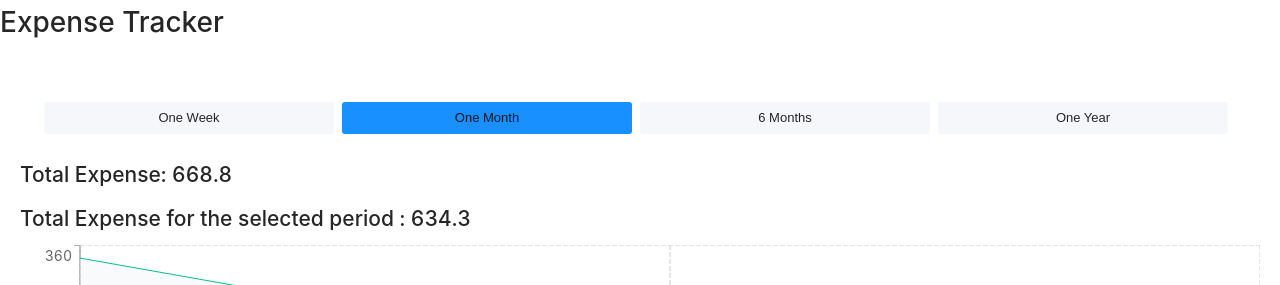
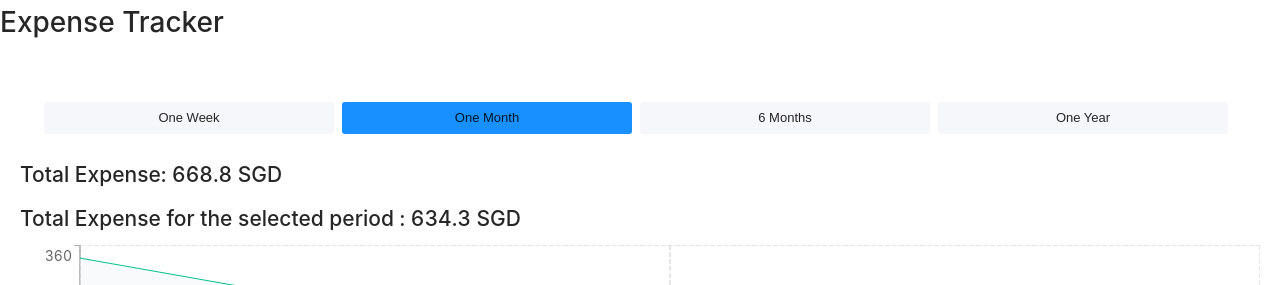
Before and after one commit to Bavithra/basic-expense-tracker, a React (Create React App) app: page / in a window 1280 px wide. Shown: the top 285 px of the page. Built offline with nearby package versions, Linux system fonts and the light colour scheme.

Commit message:
fix: added total amount currency

```diff
--- a/src/components/ExpenseGraph/ExpenseGraph.tsx
+++ b/src/components/ExpenseGraph/ExpenseGraph.tsx
@@ -42,10 +42,10 @@ function ExpenseGraph() {
 
 {list.length > 0 && <h2>{`Total Expense: ${list
         .map((item) => item.cost)
-        .reduce((prev, next) => prev + next)}`}</h2>}
+        .reduce((prev, next) => prev + next)} SGD`}</h2>}
       {data.length > 0 && <h2>{`Total Expense for the selected period : ${data
         .map((item) => item.cost)
-        .reduce((prev, next) => prev + next)}`}</h2>}
+        .reduce((prev, next) => prev + next)} SGD`}</h2>}
 
       {data.length > 0 ? (
         <ResponsiveContainer width='100%' height={400}>
```
